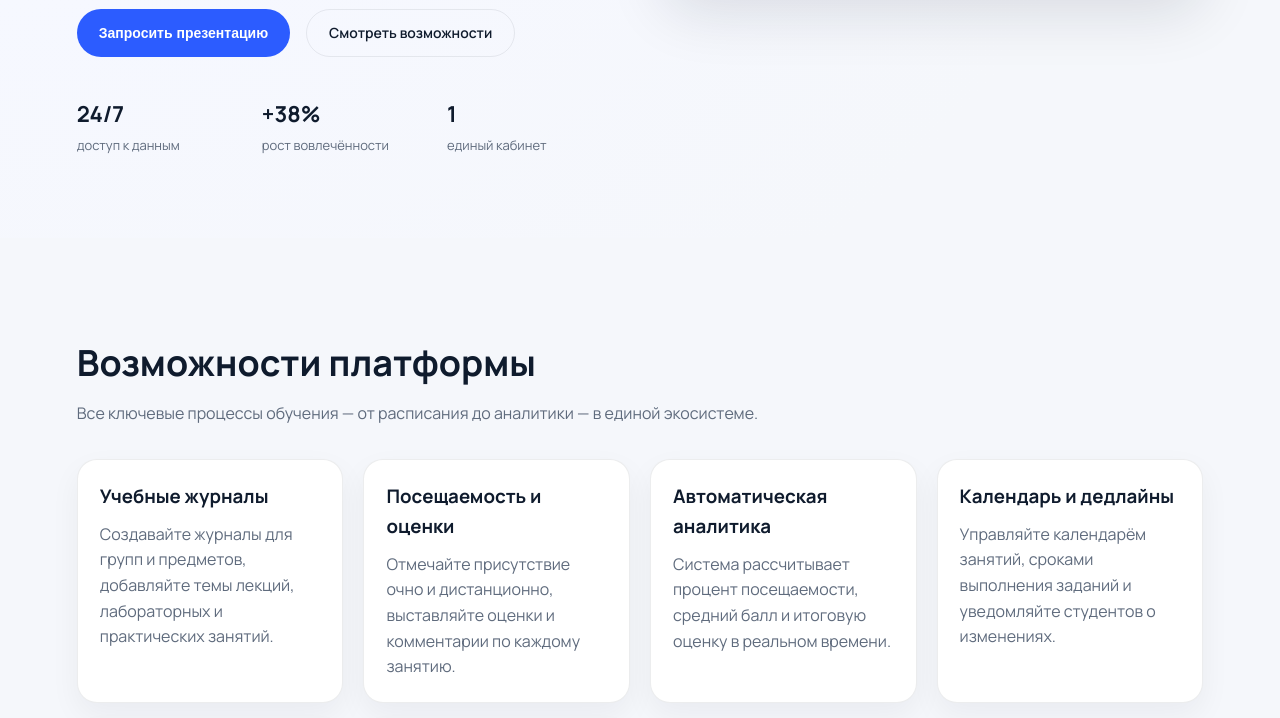
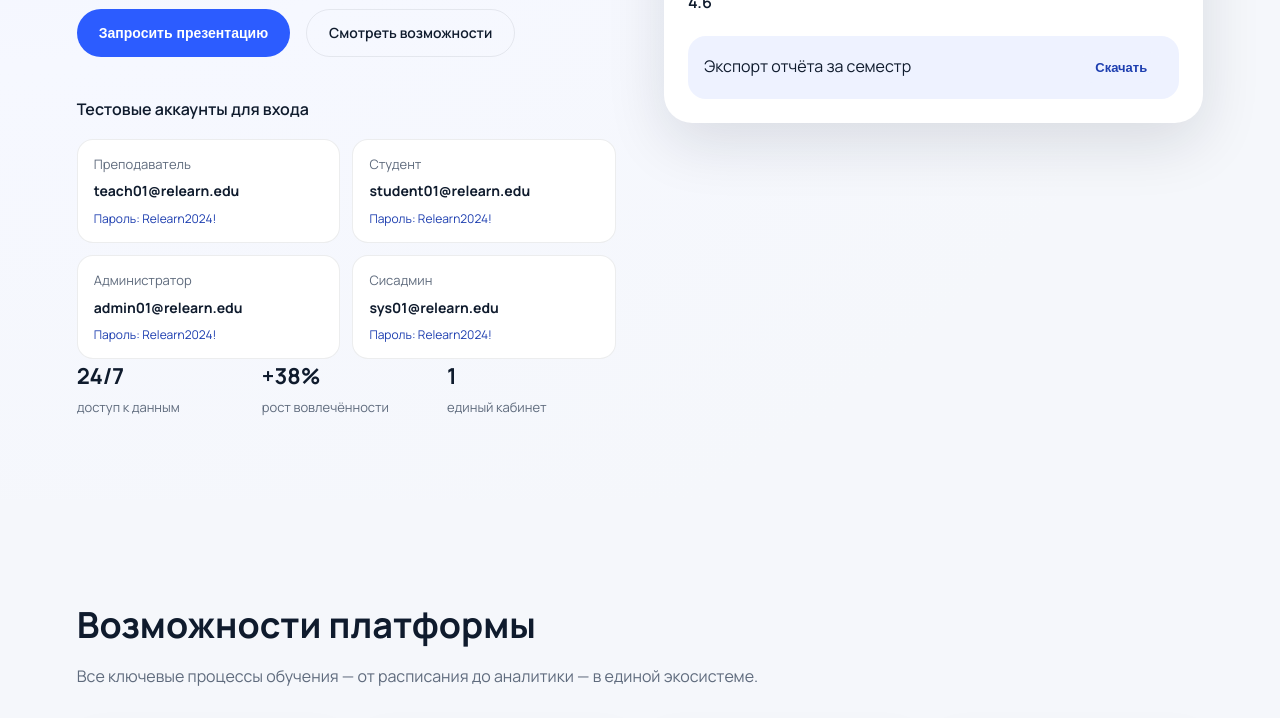
Before and after one commit to Kr1di/Relearn, a plain HTML site: page index.html in a window 1280 px wide. Shown: the part 736-1454 px from the top of the page. Drawn offline with Linux system fonts and the light colour scheme.

Commit message:
Update nav and add test accounts

```diff
--- a/index.html
+++ b/index.html
@@ -25,12 +25,7 @@
           Relearn
         </div>
         <div class="nav-actions">
-          <a class="nav-link" href="#features">Возможности</a>
-          <a class="nav-link" href="#roles">Роли</a>
-          <a class="nav-link" href="#workflow">Процесс</a>
-          <a class="nav-link" href="#analytics">Аналитика</a>
-          <a class="nav-link" href="#integrations">Интеграции</a>
-          <button class="btn btn-secondary">Демо</button>
+          <button class="btn btn-secondary">Вход</button>
         </div>
       </nav>
 
@@ -45,6 +40,31 @@
           <div class="hero-actions">
             <button class="btn btn-primary">Запросить презентацию</button>
             <a class="btn btn-ghost" href="#features">Смотреть возможности</a>
+          </div>
+          <div class="test-accounts">
+            <p class="test-accounts-title">Тестовые аккаунты для входа</p>
+            <div class="test-accounts-grid">
+              <div class="test-card">
+                <span>Преподаватель</span>
+                <strong>teach01@relearn.edu</strong>
+                <span class="test-pass">Пароль: Relearn2024!</span>
+              </div>
+              <div class="test-card">
+                <span>Студент</span>
+                <strong>student01@relearn.edu</strong>
+                <span class="test-pass">Пароль: Relearn2024!</span>
+              </div>
+              <div class="test-card">
+                <span>Администратор</span>
+                <strong>admin01@relearn.edu</strong>
+                <span class="test-pass">Пароль: Relearn2024!</span>
+              </div>
+              <div class="test-card">
+                <span>Сисадмин</span>
+                <strong>sys01@relearn.edu</strong>
+                <span class="test-pass">Пароль: Relearn2024!</span>
+              </div>
+            </div>
           </div>
           <div class="hero-metrics">
             <div>
@@ -311,12 +331,6 @@
         <strong>Relearn</strong>
       </div>
       <p>Все-в-одном решение для цифровизации образовательного процесса.</p>
-      <div class="footer-links">
-        <a href="#features">Возможности</a>
-        <a href="#roles">Роли</a>
-        <a href="#analytics">Аналитика</a>
-        <a href="#integrations">Интеграции</a>
-      </div>
     </footer>
   </div>
 </body>
--- a/public/styles.css
+++ b/public/styles.css
@@ -173,6 +173,44 @@ a {
   display: grid;
   grid-template-columns: repeat(auto-fit, minmax(140px, 1fr));
   gap: 16px;
+}
+
+.test-accounts {
+  margin-top: 32px;
+  display: grid;
+  gap: 16px;
+}
+
+.test-accounts-title {
+  font-weight: 600;
+  color: var(--text);
+}
+
+.test-accounts-grid {
+  display: grid;
+  grid-template-columns: repeat(auto-fit, minmax(200px, 1fr));
+  gap: 12px;
+}
+
+.test-card {
+  background: var(--surface);
+  border: 1px solid var(--border);
+  border-radius: 16px;
+  padding: 14px 16px;
+  display: grid;
+  gap: 6px;
+  font-size: 13px;
+  color: var(--muted);
+}
+
+.test-card strong {
+  font-size: 14px;
+  color: var(--text);
+}
+
+.test-pass {
+  font-size: 12px;
+  color: var(--primary-dark);
 }
 
 .metric-value {
--- a/styles.css
+++ b/styles.css
@@ -173,6 +173,44 @@ a {
   display: grid;
   grid-template-columns: repeat(auto-fit, minmax(140px, 1fr));
   gap: 16px;
+}
+
+.test-accounts {
+  margin-top: 32px;
+  display: grid;
+  gap: 16px;
+}
+
+.test-accounts-title {
+  font-weight: 600;
+  color: var(--text);
+}
+
+.test-accounts-grid {
+  display: grid;
+  grid-template-columns: repeat(auto-fit, minmax(200px, 1fr));
+  gap: 12px;
+}
+
+.test-card {
+  background: var(--surface);
+  border: 1px solid var(--border);
+  border-radius: 16px;
+  padding: 14px 16px;
+  display: grid;
+  gap: 6px;
+  font-size: 13px;
+  color: var(--muted);
+}
+
+.test-card strong {
+  font-size: 14px;
+  color: var(--text);
+}
+
+.test-pass {
+  font-size: 12px;
+  color: var(--primary-dark);
 }
 
 .metric-value {
```
Also changed, not shown: public/index.html (+26 -12 lines).
